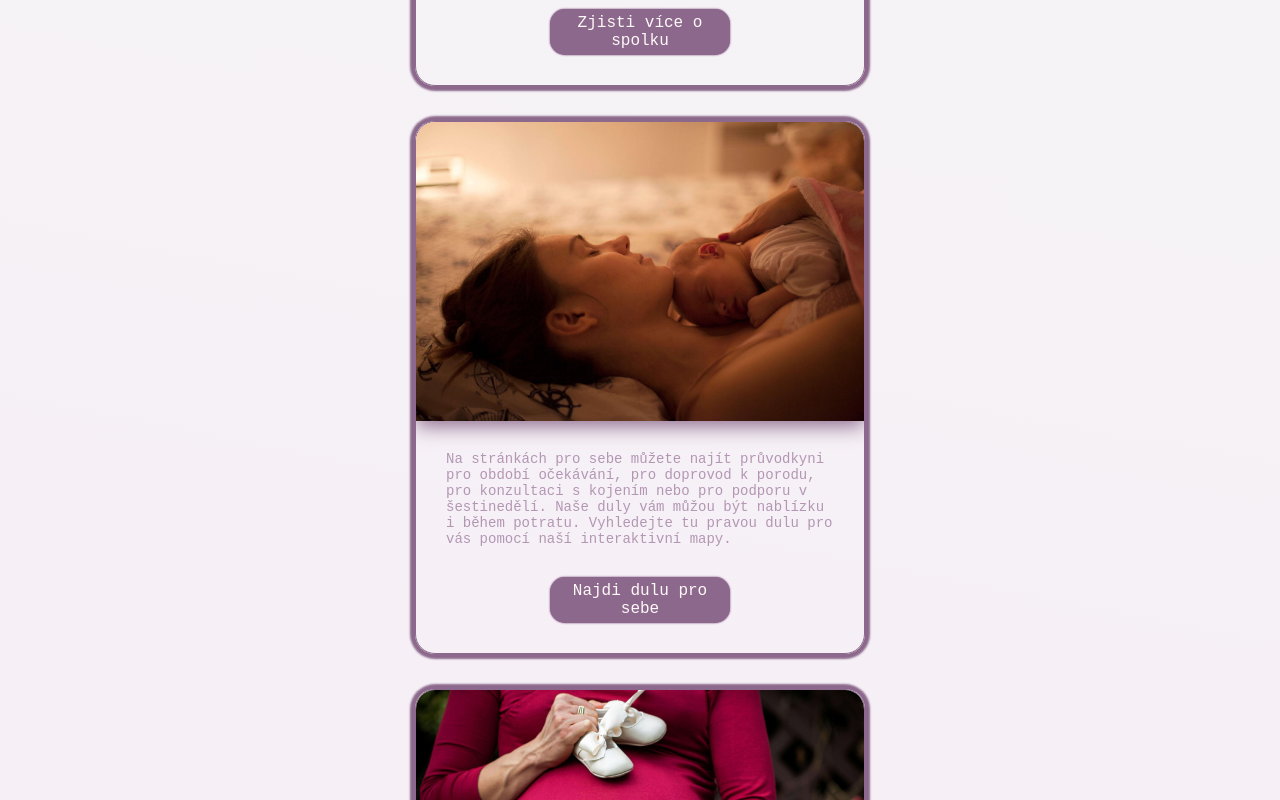
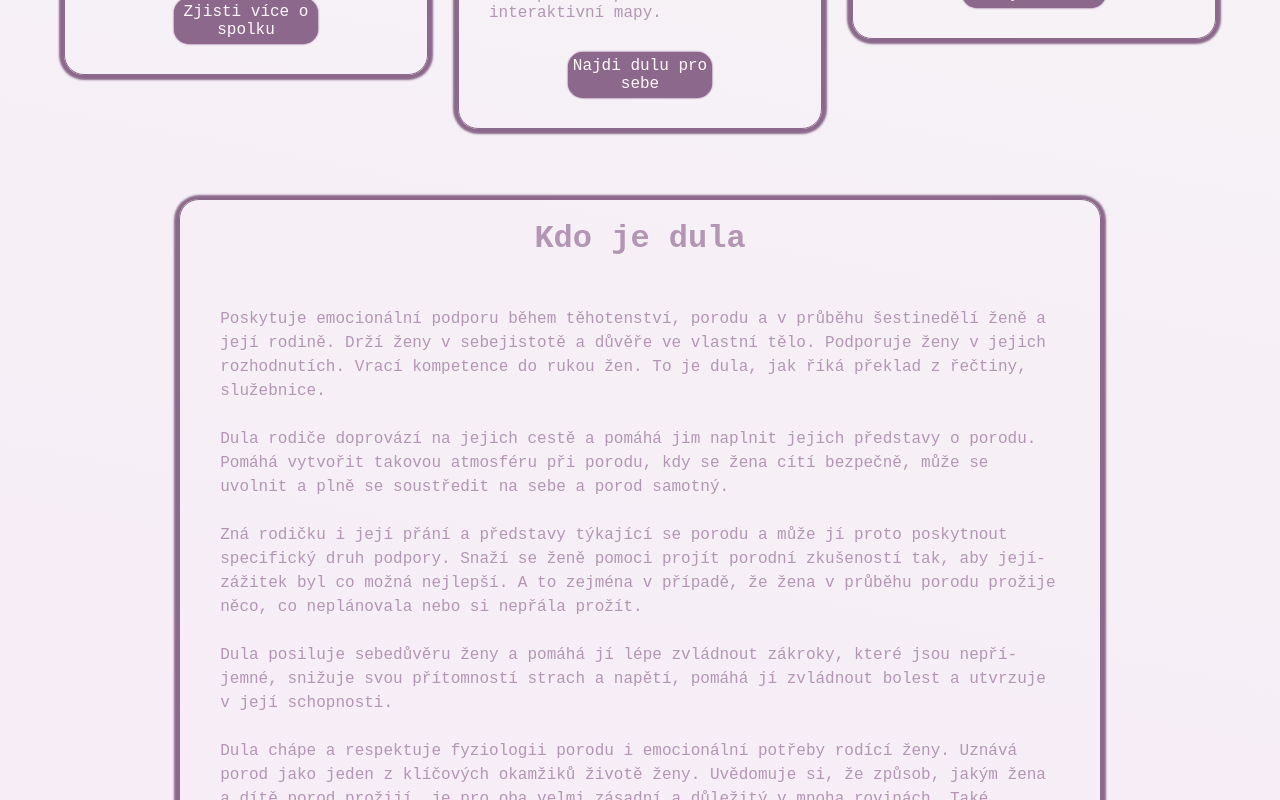
Before and after one commit to CreativeOxana/mojedula, a React (Vite) app: page / in a window 1280 px wide. Shown: the part 580-1380 px from the top of the page. Built offline with nearby package versions, Linux system fonts and the light colour scheme; a web font is replaced by a local one.

Commit message:
Added dulas to small list, corrected footer Find_doula, added html structure to dula api

```diff
--- a/src/pages/About/style.css
+++ b/src/pages/About/style.css
@@ -63,3 +63,5 @@ img {
 .text h3 {
   margin-bottom: 0;
 }
+
+@media screen and (min-width:320px) and (max-width: 758px) {}
--- a/src/pages/HomePage/index.jsx
+++ b/src/pages/HomePage/index.jsx
@@ -55,28 +55,32 @@ export const HomePage = () => {
               Poskytuje emocionální podporu během těhotenství, porodu a v
               průběhu šestinedělí ženě a její rodině. Drží ženy v sebejistotě a
               důvěře ve vlastní tělo. Podporuje ženy v jejich rozhodnutích.
-              Vrací kompetence do rukou žen. To je DULA, jak říká překlad z
-              řečtiny, služebnice. Dula rodiče doprovází­ na jejich cestě a
-              pomáhá jim naplnit jejich představy o porodu. Pomáhá vytvořit
-              takovou atmosféru při porodu, kdy se žena cí­tí­ bezpečně, může se
-              uvolnit a plně se soustředit na sebe a porod samotný. Zná rodičku
-              i její­ přání­ a představy týkají­cí­ se porodu a může jí­ proto
-              poskytnout specifický druh podpory. Snaží­ se ženě pomoci projí­t
-              porodní­ zkušeností­ tak, aby její­ zážitek byl co možná
-              nejlepší­. A to zejména v pří­padě, že žena v průběhu porodu
-              prožije něco, co neplánovala nebo si nepřála proží­t. Dula
-              posiluje sebedůvěru ženy a pomáhá jí­ lépe zvládnout zákroky,
+              Vrací kompetence do rukou žen. To je dula, jak říká překlad z
+              řečtiny, služebnice. <br /> <br />
+              Dula rodiče doprovází­ na jejich cestě a pomáhá jim naplnit jejich
+              představy o porodu. Pomáhá vytvořit takovou atmosféru při porodu,
+              kdy se žena cí­tí­ bezpečně, může se uvolnit a plně se soustředit
+              na sebe a porod samotný. <br /> <br />
+              Zná rodičku i její­ přání­ a představy týkají­cí­ se porodu a může
+              jí­ proto poskytnout specifický druh podpory. Snaží­ se ženě
+              pomoci projí­t porodní­ zkušeností­ tak, aby její­ zážitek byl co
+              možná nejlepší­. A to zejména v pří­padě, že žena v průběhu porodu
+              prožije něco, co neplánovala nebo si nepřála proží­t. <br />{' '}
+              <br />
+              Dula posiluje sebedůvěru ženy a pomáhá jí­ lépe zvládnout zákroky,
               které jsou nepří­jemné, snižuje svou pří­tomností­ strach a
               napětí, pomáhá jí zvládnout bolest a utvrzuje v její schopnosti­.
+              <br /> <br />
               Dula chápe a respektuje fyziologii porodu i emocionální­ potřeby
               rodí­cí­ ženy. Uznává porod jako jeden z klí­čových okamžiků
               životě ženy. Uvědomuje si, že způsob, jakým žena a dí­tě porod
               prožijí­, je pro oba velmi zásadní­ a důležitý v mnoha rovinách.
-              Také podporuje roli otce u porodu. Dula neposkytuje zdravotnické
-              služby. Doplňuje práci lékařů a porodní­ch asistentek, avšak
-              nezasahuje do jejich kompetencí­. Je připravena ženu doprovázet
-              jak při porodu v nemocnici, tak v porodní­m domě nebo při porodu v
-              domácnosti (vždy za pří­tomnosti porodní­ asistentky).
+              Také podporuje roli otce u porodu. <br /> <br />
+              Dula neposkytuje zdravotnické služby. Doplňuje práci lékařů a
+              porodní­ch asistentek, avšak nezasahuje do jejich kompetencí­. Je
+              připravena ženu doprovázet jak při porodu v nemocnici, tak v
+              porodní­m domě nebo při porodu v domácnosti (vždy za pří­tomnosti
+              porodní­ asistentky).
             </p>
           </div>
         </div>
--- a/src/pages/HomePage/style.css
+++ b/src/pages/HomePage/style.css
@@ -96,36 +96,57 @@ body {
 }
 
 
-.card-button:hover {
+.card-button:hover,
+.card-button:focus {
   background-color: var(--dark-color);
 
 }
 
 @media screen and (min-width: 320px) and (max-width: 768px) {
-  .card .card-text {
+
+  .card .card-text,
+  .text-container {
     font-size: 14px;
+  }
+
+  .text-container {
+    width: 100vh;
+    padding: 0;
+    margin-left: 0;
+    margin-right: 0;
+  }
+
+  .text-container h1 {
+    padding-top: 15px;
+    margin-bottom: 0;
+    padding-bottom: 0;
   }
 
   .card {
     margin-bottom: 35px;
   }
 
+  .card-button {
+    width: 50%;
+  }
+
+  .card-button a {
+    font-size: 14px;
+    font-weight: 600;
+  }
+
 }
 
-@media screen and (min-width: 768px) {
-  /* .card-container {
+@media screen and (min-width: 1000px) {
+  .card-container {
     display: flex;
     gap: 30px;
     align-items: flex-start;
     justify-content: center;
-  } */
+  }
 
   .card {
-    /* flex-basis: 33%; */
-    margin-bottom: 35px;
+    flex-basis: 33%;
   }
 
-  .card .card-text {
-    font-size: 14px;
-  }
 }
--- a/src/pages/components/DulaList/DulaList.jsx
+++ b/src/pages/components/DulaList/DulaList.jsx
@@ -19,55 +19,111 @@ export default function ({ region }) {
     },
     {
       id: 3,
+      name: 'Dubová Zuzana, Mgr.',
+      regionIds: ['cz-pr', 'cz-st'],
+      accretitaion: 'certifikovaná dula, konzultantka',
+      language: ['český, anglický'],
+    },
+    {
+      id: 4,
+      name: 'Dvořáková Jana, Mgr.',
+      regionIds: ['cz-pr', 'cz-st', 'cz-vy'],
+      accretitaion: 'dula absolventka',
+      language: ['český'],
+    },
+    {
+      id: 5,
       name: 'Hájková Kateřina',
       regionIds: ['cz-pr', 'cz-st'],
       accretitaion: 'dula absolventka',
       language: ['český, anglický'],
     },
     {
-      id: 4,
+      id: 6,
       name: 'Hrabincová Irena, PhDr.',
       regionIds: ['cz-li', 'cz-kr'],
       accretitaion: 'certifikovaná dula, konzultantka',
       language: ['český'],
     },
     {
-      id: 5,
+      id: 7,
+      name: 'Hricová Dagmar',
+      regionIds: ['cz-mo'],
+      accretitaion: 'certifikovaná dula, konzultantka',
+      language: ['český'],
+    },
+    {
+      id: 8,
       name: 'Lamošová Veronika, Ing.',
       regionIds: ['cz-pr', 'cz-st'],
       accretitaion: 'certifikovaná dula',
       language: ['český'],
     },
     {
-      id: 6,
+      id: 9,
+      name: 'Martina Hanzlíková Müllerová, Ing.',
+      regionIds: ['cz-pl'],
+      accretitaion: 'dula studentka',
+      language: ['český'],
+    },
+    {
+      id: 10,
       name: 'Mašková Pavla, Ing.',
       regionIds: ['cz-jc'],
       accretitaion: 'dula studentka',
       language: ['český'],
     },
     {
-      id: 7,
+      id: 11,
+      name: 'Musilová Anna, MVDr., Ph.D.',
+      regionIds: ['cz-vy'],
+      accretitaion: 'certifikovaná dula',
+      language: ['český'],
+    },
+    {
+      id: 12,
+      name: 'Němečková Radka',
+      regionIds: ['cz-us'],
+      accretitaion: 'dula absolventka',
+      language: ['český'],
+    },
+    {
+      id: 13,
       name: 'Nerodilová Petra, Ing.',
       regionIds: ['cz-pr', 'cz-st'],
       accretitaion: 'dula absolventka',
       language: ['český, anglický, španělský'],
     },
     {
-      id: 8,
+      id: 14,
+      name: 'Příhodová Anežka, Msc.',
+      regionIds: ['cz-pa', 'cz-kr'],
+      accretitaion: 'dula absolventka',
+      language: ['český, anglický'],
+    },
+    {
+      id: 15,
       name: 'Remundová Ivona, Bc.',
       regionIds: ['cz-pr'],
       accretitaion: 'certifikovaná dula',
       language: ['český'],
     },
     {
-      id: 9,
+      id: 16,
       name: 'Sokolová Zuzana, DiS.',
       regionIds: ['cz-pr', 'cz-st', 'cz-vy'],
       accretitaion: 'certifikovaná dula',
       language: ['český, anglický'],
     },
     {
-      id: 10,
+      id: 17,
+      name: 'Vlčková Markéta, Mgr.',
+      regionIds: ['cz-zl'],
+      accretitaion: 'certifikovaná dula, konzultantka',
+      language: ['český'],
+    },
+    {
+      id: 18,
       name: 'Zámečníková Hana, Mgr.',
       regionIds: ['cz-ol'],
       accretitaion: 'certifikovaná dula',
--- a/src/pages/components/DulaList/style.css
+++ b/src/pages/components/DulaList/style.css
@@ -1,5 +1,6 @@
 .container {
   margin-top: 0;
+  margin-bottom: 200px;
 }
 
 .container li {
```
Also changed, not shown: api/duly.json (+10 -10 lines), src/pages/About/index.jsx (+18 -17 lines).
